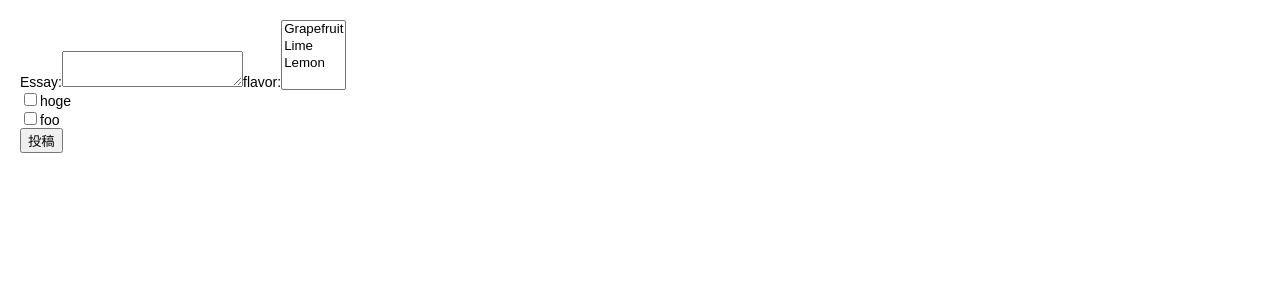
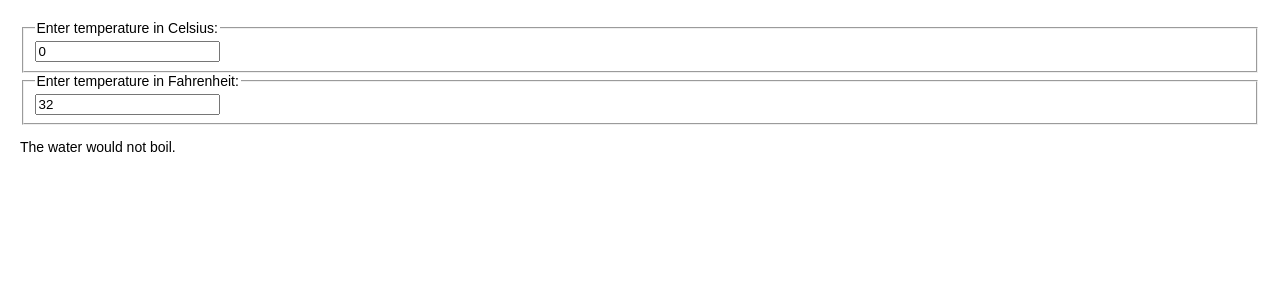
Before and after one commit to yuma-matsui/react_projects, a React (Create React App) app in the folder react-tutorial/: page / in a window 1280 px wide. Shown: the top 300 px of the page. Built offline with nearby package versions, Linux system fonts and the light colour scheme.

Commit message:
stateのリフトアップについて学んだ

```diff
--- a/react-tutorial/src/index.jsx
+++ b/react-tutorial/src/index.jsx
@@ -111,4 +111,81 @@ const EssayForm = () => {
   )
 }
 
-root.render(<EssayForm />)
+const BoilingVerdict = ({ celsius }) => {
+  if (celsius >= 100) return <p>The water would boil.</p>
+
+  return <p>The water would not boil.</p>
+}
+
+const scaleNames = {
+  c: 'Celsius',
+  f: 'Fahrenheit'
+}
+
+const toCelsius = fahrenheit => (fahrenheit - 32) * 5 / 9
+const toFahrenheit = celsius => (celsius * 9 / 5) + 32
+
+const tryConvert = (temperature, convertFunction) => {
+  const input = parseFloat(temperature)
+  if (Number.isNaN(input)) return ''
+
+  const output = convertFunction(input)
+  const rounded = Math.round(output * 1000) / 1000
+  return rounded.toString()
+}
+
+const TemperatureInput = ({
+  scale,
+  temperature,
+  onChangeTemperature
+}) => {
+  const handleChange = (e) => onChangeTemperature(e.target.value)
+
+  return (
+    <fieldset>
+      <legend>Enter temperature in {scaleNames[scale]}:</legend>
+      <input
+        value={temperature}
+        onChange={handleChange}
+      />
+    </fieldset>
+  )
+}
+
+const Calculator = () => {
+  const [temperature, setTemperature] = useState(0)
+  const [scale, setScale] = useState('c')
+
+  const handleCelsiusChange = temperature => {
+    setScale('c')
+    setTemperature(temperature)
+  }
+
+  const handleFahrenheitChange = temperature => {
+    setScale('f')
+    setTemperature(temperature)
+  }
+
+  const celsius = scale === 'f' ? tryConvert(temperature, toCelsius) : temperature
+  const fahrenheit = scale === 'c' ? tryConvert(temperature, toFahrenheit) : temperature
+
+  return (
+    <>
+      <TemperatureInput
+        scale='c'
+        temperature={celsius}
+        onChangeTemperature={handleCelsiusChange}
+      />
+      <TemperatureInput
+        scale='f'
+        temperature={fahrenheit}
+        onChangeTemperature={handleFahrenheitChange}
+      />
+      <BoilingVerdict
+        celsius={parseFloat(celsius)}
+      />
+    </>
+  )
+}
+
+root.render(<Calculator />)
```
